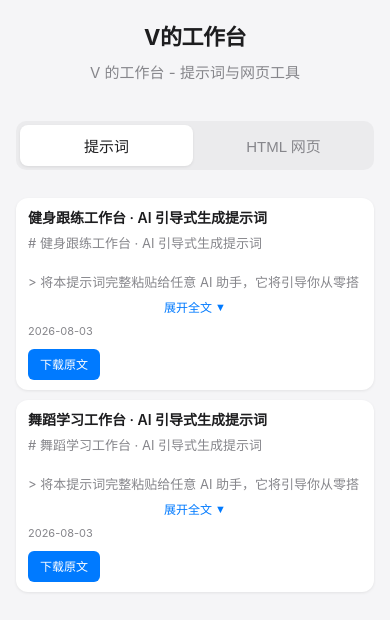
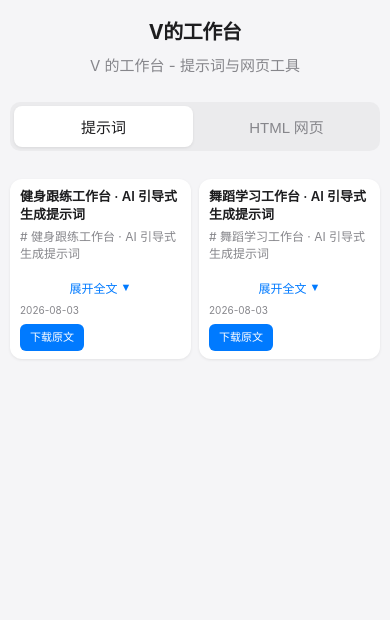
Before and after one commit to nb7yzt54z6-boop/my-collection, a plain HTML site: page index.html in a window 390 px wide. Drawn offline with Linux system fonts and the light colour scheme.

Commit message:
优化: 移动端改为两列网格布局，进一步压缩卡片尺寸

```diff
--- a/index.html
+++ b/index.html
@@ -113,8 +113,8 @@
   /* Card Grid */
   .card-grid {
     display: grid;
-    grid-template-columns: repeat(auto-fill, minmax(280px, 1fr));
-    gap: 12px;
+    grid-template-columns: repeat(auto-fill, minmax(260px, 1fr));
+    gap: 10px;
   }
 
   /* Card */
@@ -373,13 +373,28 @@
 
   /* Responsive */
   @media (max-width: 600px) {
-    .container { padding: 20px 16px; }
-    header h1 { font-size: 22px; }
-    .card-grid { grid-template-columns: 1fr; gap: 10px; }
-    .card-body { padding: 10px 12px; }
-    .card-title { font-size: 14px; }
-    .screenshot-wrapper { max-height: 180px; }
+    .container { padding: 16px 10px; }
+    header h1 { font-size: 20px; }
+    header { margin-bottom: 24px; }
+    .card-grid { grid-template-columns: 1fr 1fr; gap: 8px; }
+    .card-body { padding: 8px 10px; }
+    .card-title { font-size: 13px; }
+    .card-content { font-size: 12px; max-height: 3.6em; line-height: 1.4; }
+    .screenshot-wrapper { max-height: 140px; }
+    .btn { font-size: 11px; padding: 5px 10px; }
+    .card-meta { font-size: 10px; padding-top: 6px; }
+    .card-actions { gap: 4px; margin-top: 6px; }
     .back-to-top { bottom: 20px; right: 16px; }
+  }
+
+  @media (max-width: 380px) {
+    .container { padding: 12px 8px; }
+    .card-grid { gap: 6px; }
+    .card-body { padding: 6px 8px; }
+    .card-title { font-size: 12px; }
+    .card-content { font-size: 11px; max-height: 3em; }
+    .screenshot-wrapper { max-height: 110px; }
+    .btn { font-size: 10px; padding: 4px 8px; }
   }
 </style>
 </head>
```
